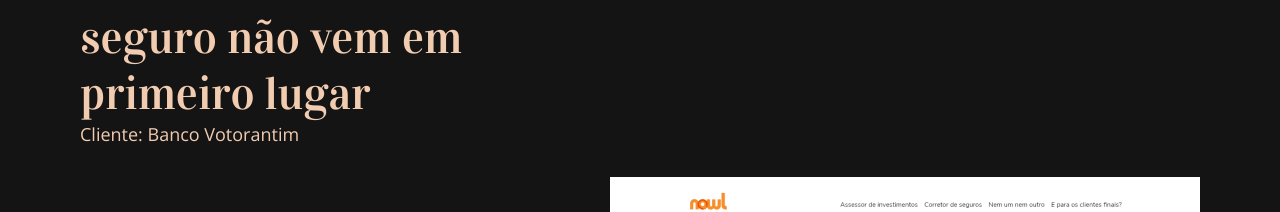
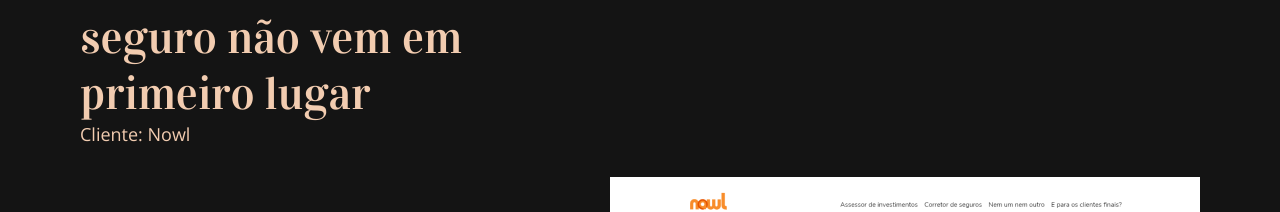
Before and after one commit to Ants-Society/antsociety, a plain HTML site: page index.html in a window 1280 px wide. Shown: the part 1547-1759 px from the top of the page. Drawn offline with nearby package versions, Linux system fonts and the light colour scheme; a script that the page names is missing.

Commit message:
corrigir nome do client

```diff
--- a/index.html
+++ b/index.html
@@ -56,7 +56,7 @@
           o seguro
           não vem em
           primeiro lugar</h4>
-        <p class="case__client">Cliente: Banco Votorantim</p>
+        <p class="case__client">Cliente: Nowl</p>
       </div>
       <div class="case__infosAndImg">
         <div class="case__infos">
```
